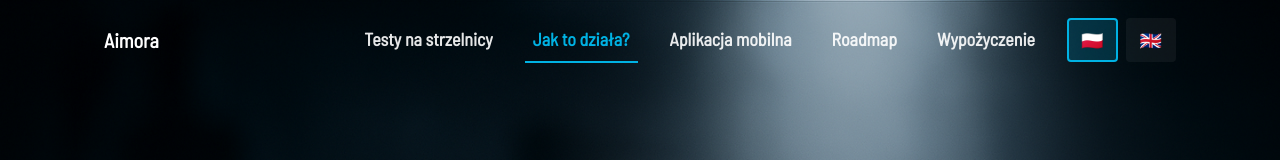
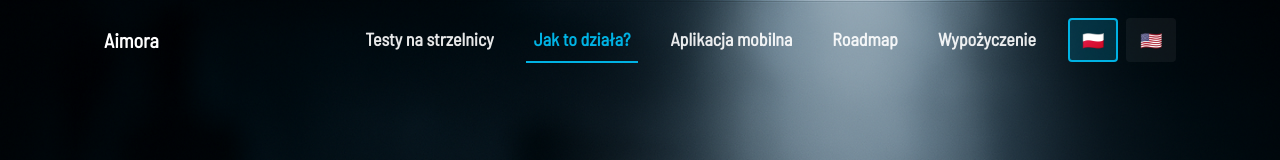
Before and after one commit to Ostreey/Aimora_landing_page, a Next.js app: page / in a window 1280 px wide. Shown: the top 160 px of the page. Built offline with nearby package versions, Linux system fonts and the light colour scheme; no server answers.

Commit message:
poprawka dla miniaturki filmy i flage na amerykanska

```diff
--- a/src/components/ClientCompetitionVideoSection.tsx
+++ b/src/components/ClientCompetitionVideoSection.tsx
@@ -114,9 +114,15 @@ export function ClientCompetitionVideoSection() {
                         {!isPlaying ? (
                             <div className="relative w-full h-full">
                                 <img
-                                    src="https://img.youtube.com/vi/t9rCzW0eKvE/maxresdefault.jpg"
+                                    src="https://img.youtube.com/vi/t9rCzW0eKvE/hqdefault.jpg"
                                     alt={t.competitionVideoSection.playCompetitionVideo}
                                     className="w-full h-full object-cover"
+                                    onError={(e) => {
+                                        const target = e.target as HTMLImageElement;
+                                        if (target.src.includes('hqdefault')) {
+                                            target.src = 'https://img.youtube.com/vi/t9rCzW0eKvE/sddefault.jpg';
+                                        }
+                                    }}
                                 />
                                 <div className="absolute inset-0 bg-black/40"></div>
 
--- a/src/components/ClientCompetitionVideoSectionLocalized.tsx
+++ b/src/components/ClientCompetitionVideoSectionLocalized.tsx
@@ -118,9 +118,15 @@ export function ClientCompetitionVideoSectionLocalized({ locale }: ClientCompeti
                         {!isPlaying ? (
                             <div className="relative w-full h-full">
                                 <img
-                                    src="https://img.youtube.com/vi/t9rCzW0eKvE/maxresdefault.jpg"
+                                    src="https://img.youtube.com/vi/t9rCzW0eKvE/hqdefault.jpg"
                                     alt={t.competitionVideoSection.playCompetitionVideo}
                                     className="w-full h-full object-cover"
+                                    onError={(e) => {
+                                        const target = e.target as HTMLImageElement;
+                                        if (target.src.includes('hqdefault')) {
+                                            target.src = 'https://img.youtube.com/vi/t9rCzW0eKvE/sddefault.jpg';
+                                        }
+                                    }}
                                 />
                                 <div className="absolute inset-0 bg-black/40"></div>
 
--- a/src/components/LanguageSwitcher.tsx
+++ b/src/components/LanguageSwitcher.tsx
@@ -57,6 +57,7 @@ export function LanguageSwitcher({ currentLocale, className = '' }: LanguageSwit
                         : 'bg-white/5 border-2 border-transparent hover:bg-white/10 hover:border-white/20'
                 }`}
                 title="Polski"
+                style={{ fontFamily: 'system-ui, -apple-system, "Segoe UI Emoji", "Apple Color Emoji", "Noto Color Emoji", sans-serif' }}
             >
                 🇵🇱
             </Link>
@@ -68,8 +69,9 @@ export function LanguageSwitcher({ currentLocale, className = '' }: LanguageSwit
                         : 'bg-white/5 border-2 border-transparent hover:bg-white/10 hover:border-white/20'
                 }`}
                 title="English"
+                style={{ fontFamily: 'system-ui, -apple-system, "Segoe UI Emoji", "Apple Color Emoji", "Noto Color Emoji", sans-serif' }}
             >
-                🇬🇧
+                🇺🇸
             </Link>
         </div>
     );
```
